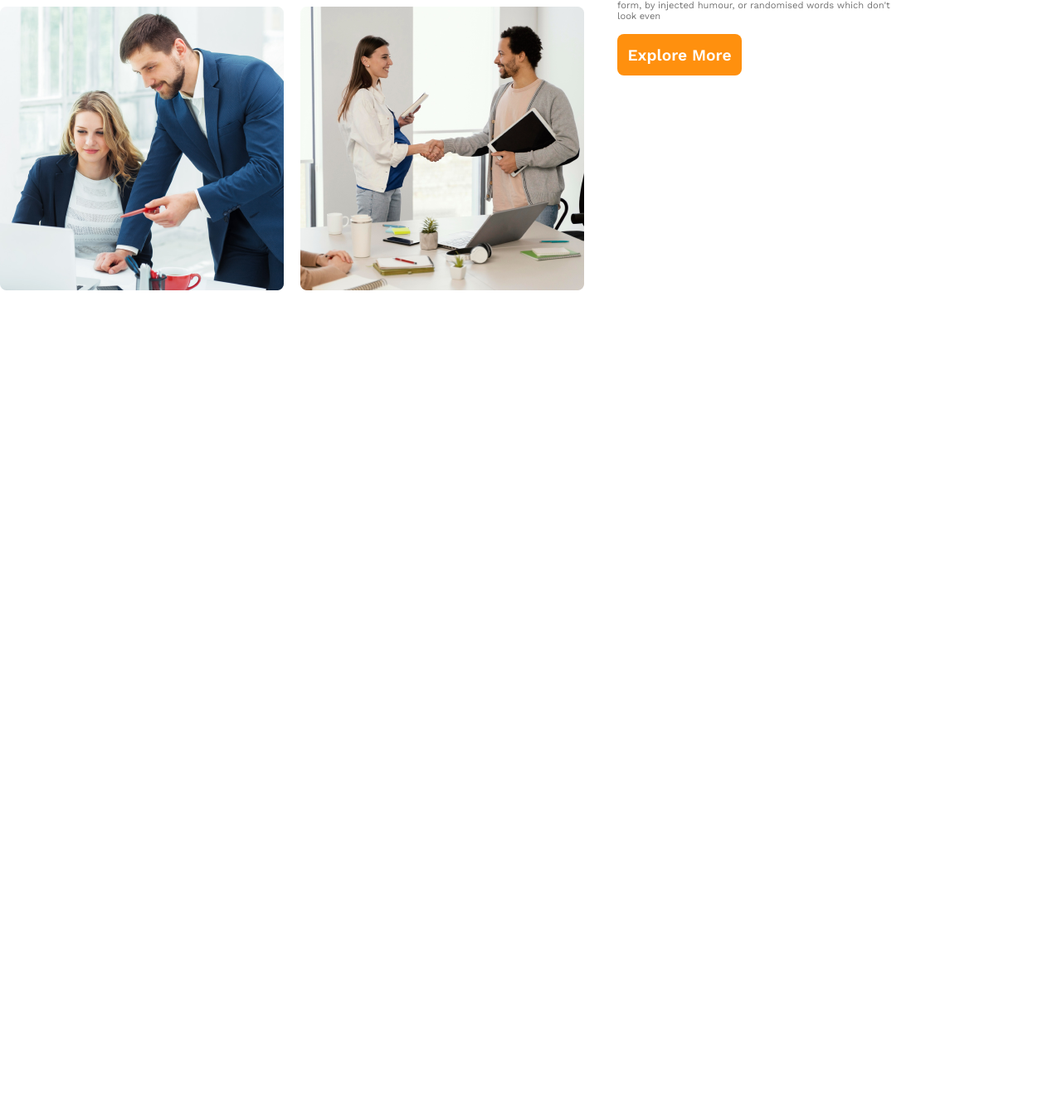
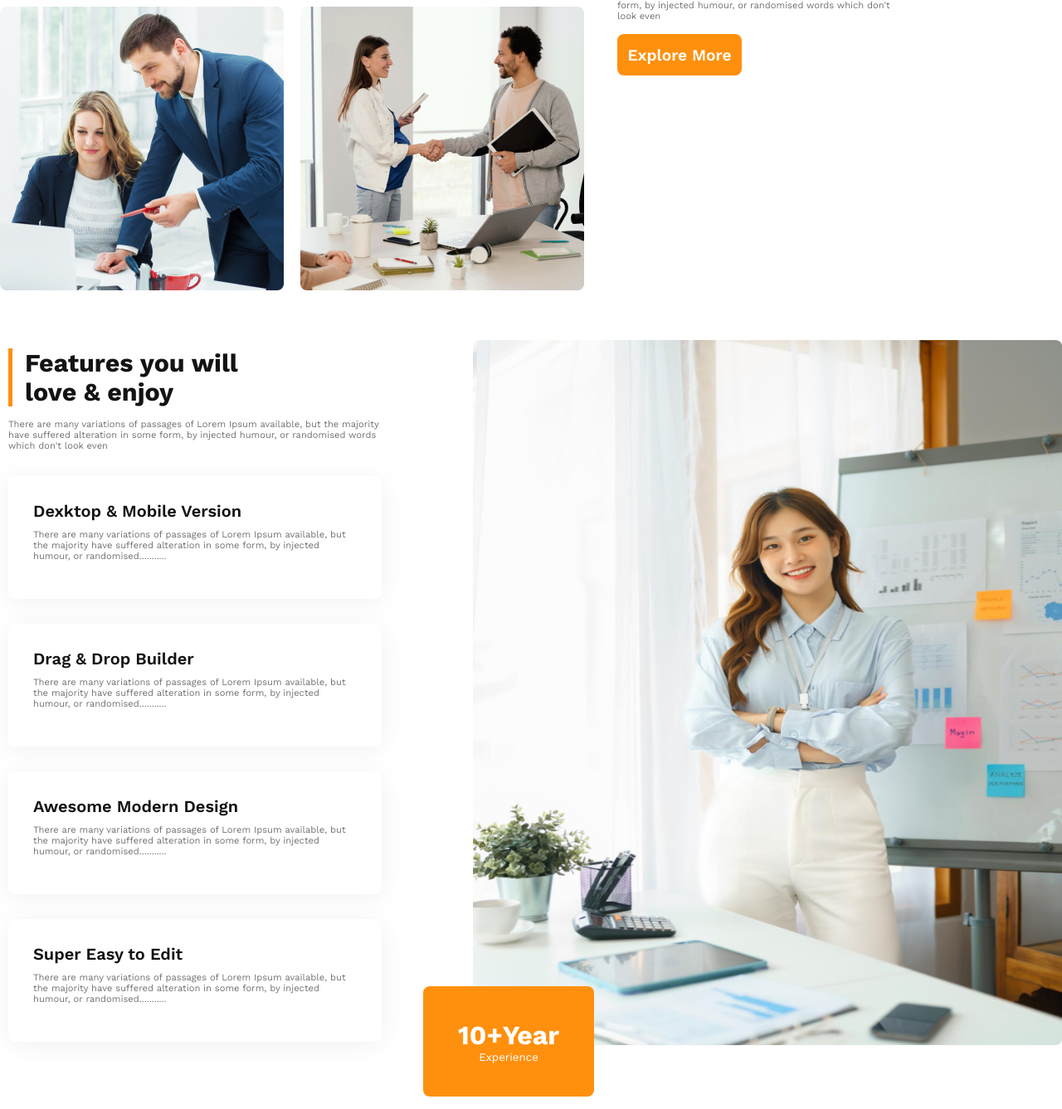
Before and after one commit to tajrin36/PH-Milestone-2, a plain HTML site: page module-10/project/index.html in a window 1280 px wide. Shown: the part 1429-2766 px from the top of the page at 83% size. Before the commit the page ends 1779 px from the top, so only its background shows below. Drawn offline with nearby package versions, Linux system fonts and the light colour scheme.

Commit message:
feature you will love and enjot section added with responsive

```diff
--- a/module-10/project/index.html
+++ b/module-10/project/index.html
@@ -42,6 +42,38 @@
                 <button class="btn-primary">Explore More</button>
             </div>
         </section>
+        <section class="feature-card-image-container">
+            <div class="features-left">
+                <h3 class="feature-head">Features you will<br>love & enjoy</h3>
+                <p class="feature-subhead">
+                    There are many variations of passages of Lorem Ipsum available, but the majority have suffered alteration in some form, by injected humour, or randomised words which don't look even
+                </p>
+                <div class="feature-card">
+                    <h4 class="feature-card-head">Dexktop & Mobile Version</h4>
+                    <p class="feature-card-para">There are many variations of passages of Lorem Ipsum available, but the majority have suffered alteration in some form, by injected humour, or randomised...........</p>
+                </div>
+                <div class="feature-card">
+                    <h4 class="feature-card-head">Drag & Drop Builder</h4>
+                    <p class="feature-card-para">There are many variations of passages of Lorem Ipsum available, but the majority have suffered alteration in some form, by injected humour, or randomised...........</p>
+                </div>
+                <div class="feature-card">
+                    <h4 class="feature-card-head">Awesome Modern Design</h4>
+                    <p class="feature-card-para">There are many variations of passages of Lorem Ipsum available, but the majority have suffered alteration in some form, by injected humour, or randomised...........</p>
+                </div>
+                <div class="feature-card">
+                    <h4 class="feature-card-head">Super Easy to Edit</h4>
+                    <p class="feature-card-para">There are many variations of passages of Lorem Ipsum available, but the majority have suffered alteration in some form, by injected humour, or randomised...........</p>
+                </div>
+            </div>
+            <div class="feature-image-right">
+                <img class="image-feature" src="assets/images/architect.png" alt="">
+                <button class ="Experience-badge">
+                    <span class ="Experience-years">10+Year</span>
+                    <br>
+                    <span class="Experience">Experience</span>
+                </button>
+            </div>
+        </section>
     </main>
     <footer>
 
--- a/module-10/project/styles/index.css
+++ b/module-10/project/styles/index.css
@@ -13,13 +13,14 @@
 .btn-primary{
     background-color: rgba(255, 144, 14, 1);
     color: white;
+    font-family: "Work Sans", sans-serif;
+    border: none;
+    border-radius: 8px;
     height: 50px;
     width: 150px;
     font-size: 1.2rem;
     font-weight: 600;
-    font-family: "Work Sans", sans-serif;
-    border: none;
-    border-radius: 8px;
+
 }
 /* navbar styles */
 .head{
@@ -76,8 +77,8 @@
 .banner-para{
     font-weight: 400;
     font-size: 0.7rem;
+    color: rgba(114, 114, 114, 1);
     text-align: center;
-    color: rgba(114, 114, 114, 1);
     margin-bottom: 20px;
 }
 
@@ -92,6 +93,7 @@ main{
     align-items: center;
     gap: 40px;
     margin-top: 100px;
+    margin-bottom: 60px;
 }
 .image-container{
     display:grid;
@@ -125,16 +127,96 @@ main{
     font-weight: 700;
 }
 
+/* features styles */
+.feature-card-image-container{
+    display: flex;
+    gap: 100px;
+    /* border: 1px solid black; */
+}
+
+.feature-head{
+    color: rgba(19, 19, 19, 1);
+    font-weight: 700;
+    font-size:1.9rem;
+    border-left: 5px solid rgba(255, 144, 14, 1);
+    padding-left: 15px;
+}
+.feature-subhead{
+    font-weight: 400;
+    font-size: 0.7rem;
+    color: rgba(114, 114, 114, 1);
+    margin-top: 15px;
+    margin-bottom: 30px;
+}
+.features-left{
+    max-width: 450px;
+    padding: 10px;
+    /* border: 1px solid black; */
+
+}
+.feature-card{
+    box-shadow: 0px 4px 30px 0px rgba(0, 0, 0, 0.06);
+    border-radius: 8px;
+    padding: 30px;
+    margin-bottom: 30px;
+}
+.feature-card-head{
+    font-weight: 600;
+    font-size: 1.25rem;
+    color: rgba(19, 19, 19, 1);
+    margin-bottom: 10px;
+}
+.feature-card-para{
+    font-weight: 400;
+    font-size: 0.7rem;
+    color: rgba(114, 114, 114, 1);
+}
+.image-feature{
+    height: 850px;
+    width: 100%;
+}
+.Experience-badge{
+    padding: 40px 42px;
+    background-color: rgba(255, 144, 14, 1);
+    color: white;
+    font-family: "Work Sans", sans-serif;
+    border: none;
+    border-radius: 8px;
+    margin-left: -60px;
+    margin-top: -100px;
+
+}
+.Experience-years{
+    font-size: 2rem;
+    font-weight: bold;
+
+}
+.Experience{
+
+}
+
 /* responsive media queries for header section */
 @media screen and (max-width:576px) {
     .navbar,
     .nav-links,
-    .teams
+    .teams,
+    .feature-card-image-container
     {
         flex-direction: column;
     }
     .image-container{
         grid-template-columns: repeat(1,1fr);
+    }
+    .Experience-badge{
+        margin-top: 20px;
+        margin-left: 20px;
+    }
+    .features-left{
+        width: 100%;
+        padding: 0px;
+    }
+    .image-feature{
+        width: 100%;
     }
 }
 /* for medium devices */
```
